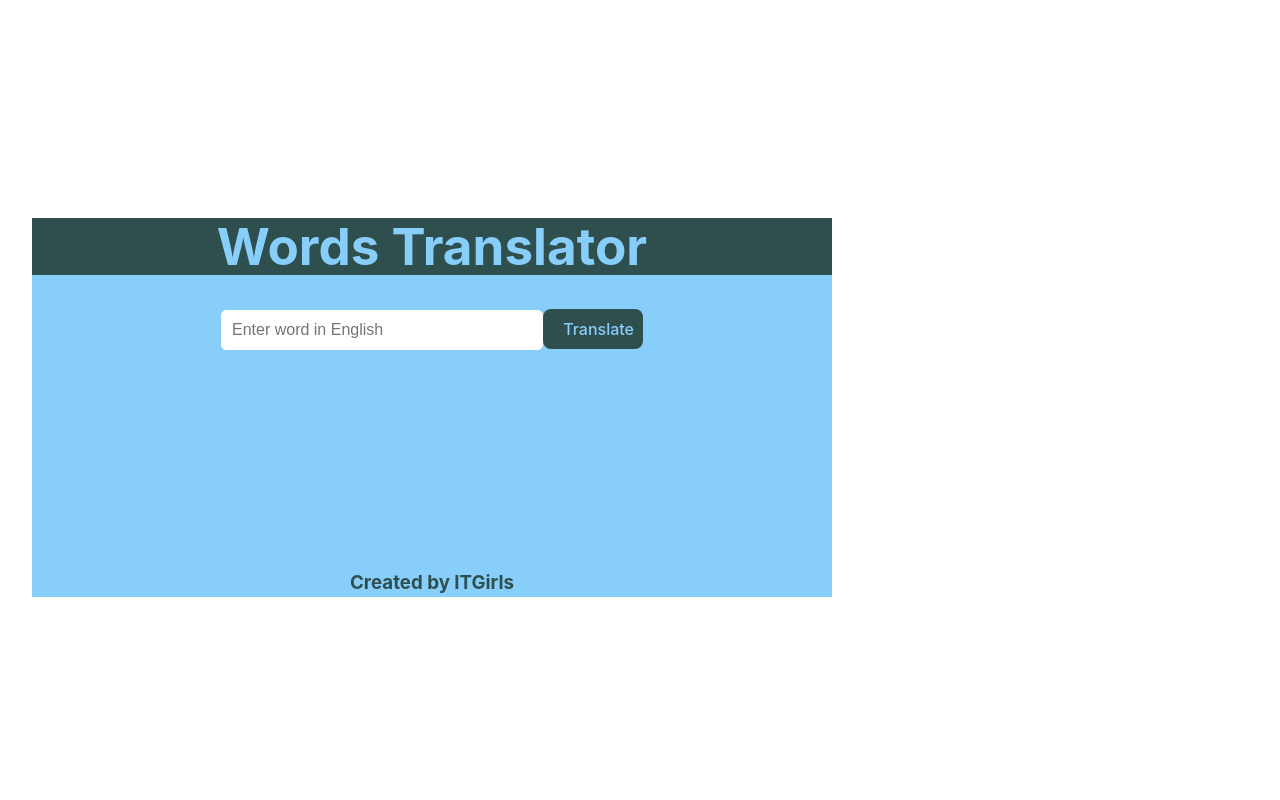
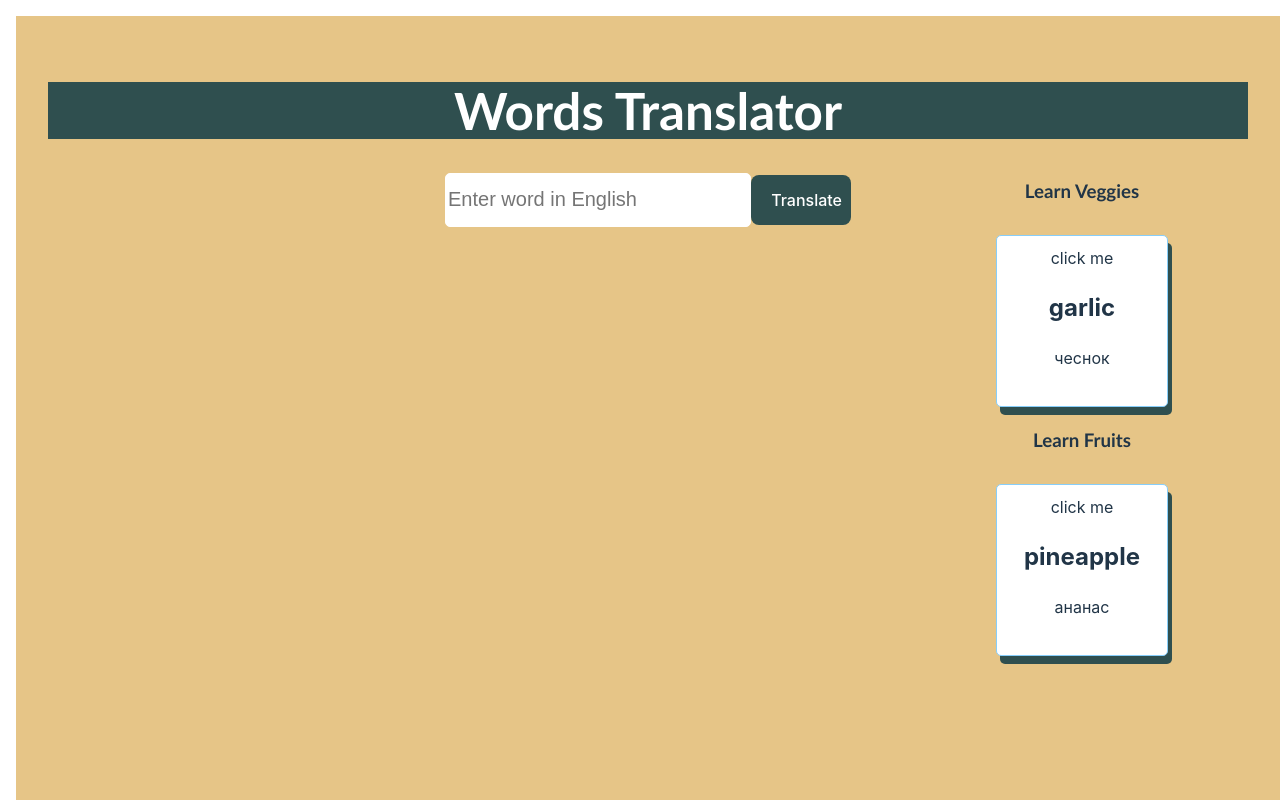
Before and after one commit to Skandami/Words-react, a React (Vite) app in the folder words-app/: page / in a window 1280 px wide. Shown: the top 800 px of the page. Built offline with nearby package versions, Linux system fonts and the light colour scheme.

Commit message:
added state

```diff
--- a/words-app/public/colors.css
+++ b/words-app/public/colors.css
@@ -7,4 +7,8 @@
   --grey: #2f4f4f;
   --green: #008000;
   --white: #ffffff;
+  --lightgreen: lightgreen;
+  --surprise: #e6c587;
+  --lightblue: #add8e6;
+  --viola: rgb(179, 59, 59);
 }
--- a/words-app/src/App.css
+++ b/words-app/src/App.css
@@ -3,61 +3,116 @@
 #root {
   max-width: 1920px;
   margin: 0;
-  padding: 2rem;
+  padding: 1rem;
   text-align: center;
 }
+
+.container {
+  width: 1200px;
+  height: 100vh;
+  background-color: var(--surprise);
+margin: 0;
+padding: 2rem;
+}
+
+h3 {
+  font-family: 'Gill Sans', 'Gill Sans MT', Calibri, 'Trebuchet MS', sans-serif;
+}
+.wrap {
+   width: 100%;
+  display: flex;
+  justify-content: center;
+  align-items: center;
+  height: 200px;
+  position: relative;
+}
+
 .card-container {
   display: flex;
   justify-content: center;
   align-items: center;
-  height: 200px;
+  height: 100%;
 }
 
+.meaning-container {
+  position: absolute;
+  top: 0;
+  right: 0;
+  display: flex;
+  padding: 5em;
+  justify-content: center;
+  align-items: center;
+  height: 100%;
+}
+
+
 .card {
-  border: 1px solid var(--blue);
+  color: var(--white);
+ border: 1px solid var(--surprise);
+  background-color: var(--grey);
+  border-radius: 5px;
+  padding: 10px;
+  font-size: larger;
+  margin-top: 30px;
+  width: 150px;
+  height: 150px;
+  box-shadow:  2px 4px var(--white);
+
+}
+
+.translation-card {
+ border: 1px solid var(--blue);
   background-color: var(--white);
   border-radius: 5px;
   padding: 10px;
   margin-top: 30px;
-  width: 80px;
+  width: 150px;
+  height: 150px;
   box-shadow:  4px 8px var(--grey);
+  cursor: pointer;
+}
 
-}
-.container {
-  width: 800px;
-  background-color: var(--blue);
+.meaning {
+  color: var(--white);
+  font-weight: bold;
+  margin-top: 10px;
 }
 
 .word {
   font-weight: bold;
 }
 
-.meaning {
-  margin-top: 5px;
-}
 
 .header {
-  color: var(--blue);
+  color: var(--white);
     background:  var(--grey);
+    font-family: 'Gill Sans', 'Gill Sans MT', Calibri, 'Trebuchet MS', sans-serif;
 }
 
 .footer {
-    color:  var(--grey);
+  width: 100%;
+  color: var(--surprise);
+  background-color: var(--grey);
+  text-align: center;
 }
+
+
+
 
 .button {
   width: 100px;
-  height: 40px;
-   color: var(--blue);
+  height: 50px;
+  color: var(--white);
   background-color: var(--grey);
-  box-shadow:5px black;
+  box-shadow: 5px black;
+
 }
 
 .input {
-  color:var(--grey);
- padding: 10px;
-  font-size: 16px;
+  color: var(--grey);
+  font-size: 20px;
   border: 1px solid var(--white);
   border-radius: 5px;
   width: 300px;
+  height: 50px;
 }
--- a/words-app/src/App.jsx
+++ b/words-app/src/App.jsx
@@ -1,17 +1,20 @@
-
-import './App.css';
-import TranslationApp from './components/card/TranslationApp';
-import Header from './Header';
-import Footer from './Footer';
-
-
-
+import React from "react";
+import "./App.css";
+import TranslationApp from "./components/card/TranslationApp";
+import Header from "./Header";
+import Footer from "./Footer";
 export default function App() {
-  return (<div className='container'>
-    <Header />
-    <div className="App">
-      <TranslationApp />
+  return (
+    <div>
+      <div className="container">
+        <Header />
+        <div className="App">
+          <TranslationApp />
+        </div>
+      </div>
+      <div>
+        <Footer />
+      </div>
     </div>
-    <Footer /></div>
   );
 }
--- /dev/null
+++ b/words-app/src/components/card/MeaningCard.jsx
@@ -0,0 +1,37 @@
+import React, { useState } from "react";
+
+export default function MeaningCard() {
+  const [isEnglish] = useState(true);
+  const [title, setTitle] = useState(getRandomWord());
+
+  function getRandomWord() {
+    const randomWords = [
+      { english: "apple", russian: "яблоко" },
+      { english: "banana", russian: "банан" },
+      { english: "orange", russian: "апельсин" },
+      { english: "strawberry", russian: "клубника" },
+      { english: "grape", russian: "виноград" },
+      { english: "watermelon", russian: "арбуз" },
+      { english: "pineapple", russian: "ананас" },
+      { english: "kiwi", russian: "киви" },
+      { english: "cherry", russian: "вишня" },
+      { english: "pear", russian: "груша" },
+    ];
+    const randomIndex = Math.floor(Math.random() * randomWords.length);
+    return randomWords[randomIndex];
+  }
+
+  const changeWord = () => {
+    setTitle(getRandomWord());
+  };
+
+  return (
+    <div onClick={changeWord} className="translation-card">
+      <span>click me</span>
+      <h2>{isEnglish ? title.english : title.russian}</h2>
+      <div className="card-content">
+        {isEnglish ? title.russian : title.english}
+      </div>
+    </div>
+  );
+}
--- /dev/null
+++ b/words-app/src/components/card/MeaningTwoCard.jsx
@@ -0,0 +1,37 @@
+import React, { useState } from "react";
+
+export default function MeaningTwoCard() {
+  const [isEnglish] = useState(true);
+  const [title, setTitle] = useState(getRandomWord());
+
+  function getRandomWord() {
+    const randomVegetables = [
+      { english: "carrot", russian: "морковь" },
+      { english: "potato", russian: "картошка" },
+      { english: "tomato", russian: "помидор" },
+      { english: "cucumber", russian: "огурец" },
+      { english: "onion", russian: "лук" },
+      { english: "garlic", russian: "чеснок" },
+      { english: "lettuce", russian: "салат" },
+      { english: "broccoli", russian: "брокколи" },
+      { english: "pepper", russian: "перец" },
+      { english: "spinach", russian: "шпинат" },
+    ];
+    const randomIndex = Math.floor(Math.random() * randomVegetables.length);
+    return randomVegetables[randomIndex];
+  }
+
+  const changeWord = () => {
+    setTitle(getRandomWord());
+  };
+
+  return (
+    <div onClick={changeWord} className="translation-card">
+      <span>click me</span>
+      <h2>{isEnglish ? title.english : title.russian}</h2>
+      <div className="card-content">
+        {isEnglish ? title.russian : title.english}
+      </div>
+    </div>
+  );
+}
--- a/words-app/src/components/card/TranslationApp.jsx
+++ b/words-app/src/components/card/TranslationApp.jsx
@@ -1,29 +1,51 @@
-
-import { useState } from 'react';
-import translationsData from '../../translations.json';
-import TranslationCard from './TranslationCard';
-
+import { useState } from "react";
+import translationsData from "../../translations.json";
+import TranslationCard from "./TranslationCard";
+import MeaningCard from "./MeaningCard";
+import MeaningTwoCard from "./MeaningTwoCard";
 
 function TranslationApp() {
-  const [englishWord, setEnglishWord] = useState('');
+  const [englishWord, setEnglishWord] = useState("");
   const [translation, setTranslation] = useState(null);
 
   const translateWord = () => {
-    const foundTranslation = translationsData.translations.find(word => word.english.toLowerCase() === englishWord.toLowerCase());
+    const foundTranslation = translationsData.translations.find(
+      (word) => word.english.toLowerCase() === englishWord.toLowerCase()
+    );
     setTranslation(foundTranslation);
   };
 
   return (
     <div className="app">
-      <input className='input'
+      <input
+        className="input"
         type="text"
         value={englishWord}
         onChange={(e) => setEnglishWord(e.target.value)}
         placeholder="Enter word in English"
       />
-      <button className='button' onClick={translateWord}>Translate</button>
-      <div className="card-container">
-        {translation && <TranslationCard english={translation.english} russian={translation.russian} />}
+      <button className="button" onClick={translateWord}>
+        Translate
+      </button>
+      <div className="wrap">
+        <div className="card-container">
+          {translation && (
+            <TranslationCard
+              english={translation.english}
+              russian={translation.russian}
+            />
+          )}
+
+          <div className="meaning-container">
+            {" "}
+            <div>
+              <h3>Learn Veggies</h3>
+              <MeaningTwoCard />
+              <h3>Learn Fruits</h3>
+              <MeaningCard />
+            </div>
+          </div>
+        </div>
       </div>
     </div>
   );
```
